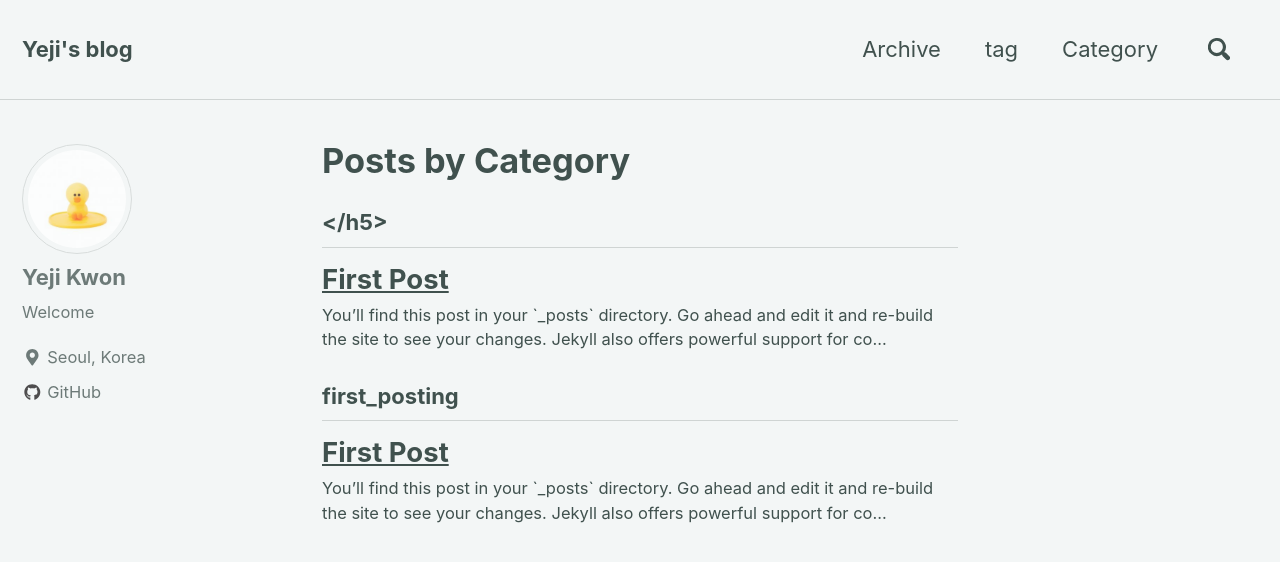
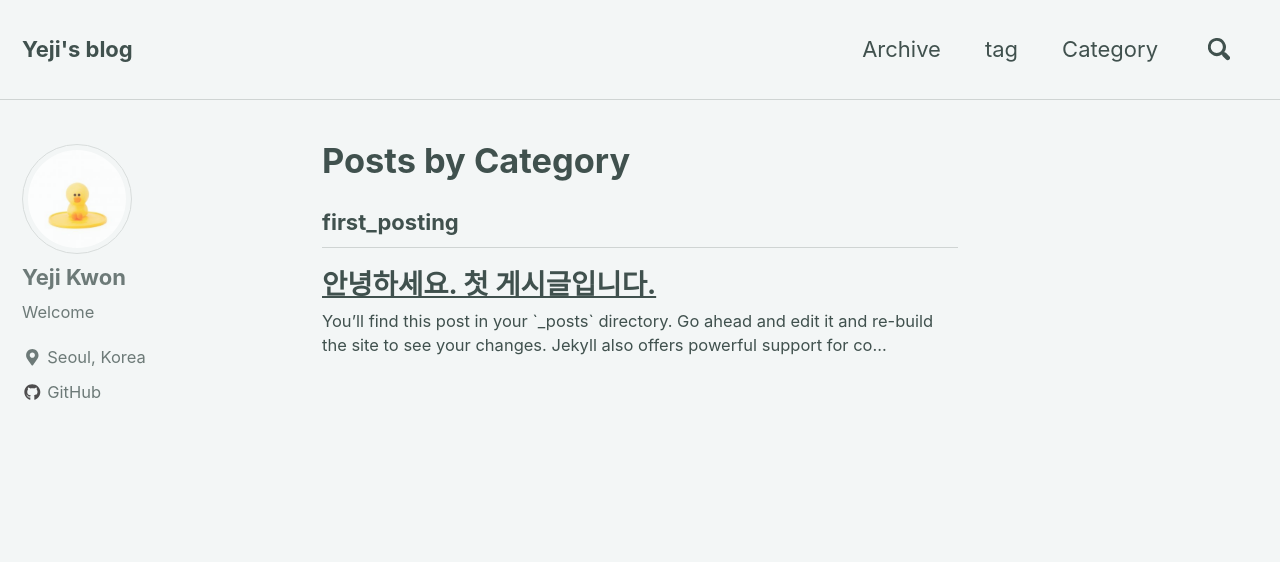
Before and after one commit to Yejikwon/Yejikwon.github.io, a Jekyll site: the page built from _pages/category-archive.md, in a window 1280 px wide and 900 px high. Shown: the top 562 px of the window. Built offline with Jekyll 4.4.1, drawn with Linux system fonts in a browser that asks for light colours; nearby versions of some CDN libraries; part of the change alters nothing that is shown.

```diff
--- a/_config.yml
+++ b/_config.yml
@@ -269,3 +269,14 @@ defaults:
       comments: true
       share: true
       related: true
+
+# Navigation
+navigation:
+ - title: Home1
+   url: /index.html
+ - title: About1
+   url: /about
+ - title: Categories1
+   url: /category
+ - title: Contact1
+   url: /contact
--- a/_posts/2018-08-09-first-post.md
+++ b/_posts/2018-08-09-first-post.md
@@ -1,7 +1,7 @@
 ---
-<h5> title: "안녕하세요. 첫 게시글입니다."
+title: "안녕하세요. 첫 게시글입니다."
 date: 2018-08-09 17:40:28 -0400
-categories: first_posting </h5>
+categories: first_posting
 ---
 
 <h6> You’ll find this post in your `_posts` directory. Go ahead and edit it and re-build the site to see your changes.
```
